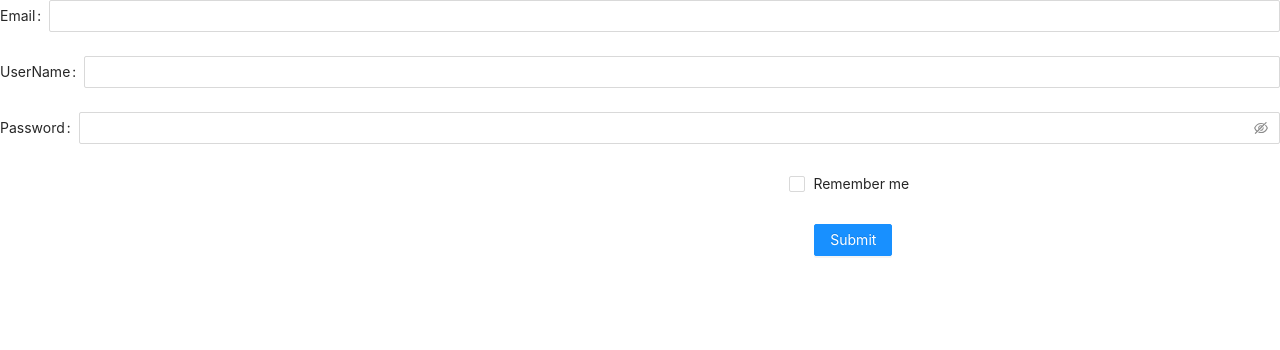
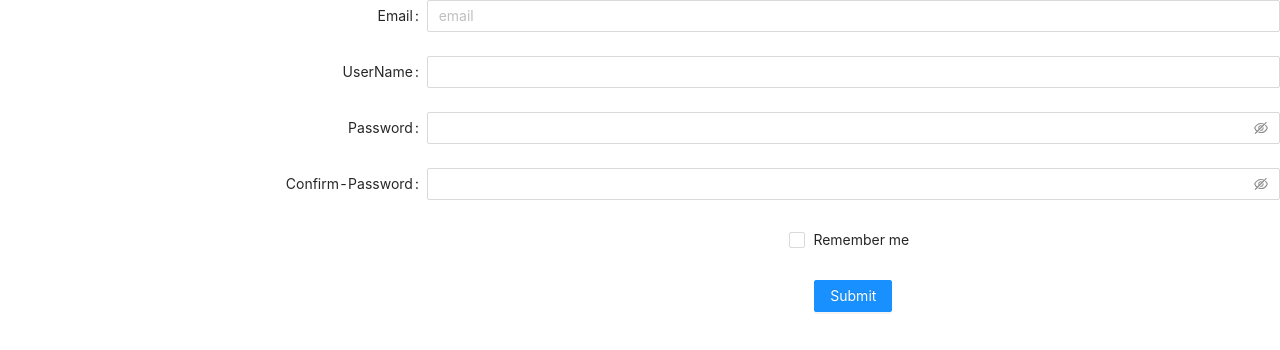
Before and after one commit to Bilal856500/React-Ant, a React (Create React App) app: page / in a window 1280 px wide. Shown: the top 350 px of the page. Built offline with nearby package versions, Linux system fonts and the light colour scheme.

Commit message:
confirm password field is addded

```diff
--- a/src/antedForm.js
+++ b/src/antedForm.js
@@ -6,17 +6,24 @@ import * as Yup from 'yup';
 const schemaObj = Yup.object().shape({
 	username:Yup.string().required().min(6),
 	password:Yup.string().required().min(6),
-	email:Yup.string().required().min(6).email(),
+	email:Yup.string().required().email(),
+	confirmPassword:Yup.string().oneOf([Yup.ref('password'),null],'password must match').required()
 });
 function AntedForm(props) {
 	return(
-		<Formik initialValues={{username:"",password:"",email:''}} validationSchema={schemaObj} onSubmit={(data)=>console.log(data)}>
+		<Formik initialValues={{username:"",confirmPassword:"",password:"",email:''}} validationSchema={schemaObj} onSubmit={(data)=>console.log(data)}>
 			{({handleSubmit ,touched,handleChange ,errors,values,handleBlur})=>{
-				// console.log(values)
-				console.log(errors)
+				console.log(values)
+				// console.log(errors)
 
 				return(
 					<Form
+						labelCol={{
+							span: 8,
+						}}
+						wrapperCol={{
+							span: 16,
+						}}
 						onSubmit={handleSubmit}
 					>
 						<Form.Item
@@ -25,8 +32,8 @@ function AntedForm(props) {
 							value = {values.email}
 							onBlur={handleBlur}
 						>
-							<Input  name={"email"}/>
-							{errors.email&&touched.email&&<h1 className={"error"}>{errors.email}</h1> }
+							<Input  name={"email"} placeholder={"email"}/>
+							{errors.email&&touched.email&&<h1 style={{color: "red"}} className={"error"}>{errors.email}</h1> }
 
 						</Form.Item>
 						<Form.Item
@@ -36,7 +43,7 @@ function AntedForm(props) {
 							onBlur={handleBlur}
 						>
 							<Input  name={"username"}/>
-							{errors.username&&touched.username&&<h1 className={"error"}>{errors.username}</h1> }
+							{errors.username&&touched.username&&<h1  style={{color: "red"}} className={"error"}>{errors.username}</h1> }
 
 						</Form.Item>
 
@@ -48,7 +55,18 @@ function AntedForm(props) {
 							onBlur={handleBlur}
 						>
 							<Input.Password name={"password"} />
-							{errors.password&&touched.password&&<h1 className={"error"}>{errors.password}</h1> }
+							{errors.password&&touched.password&&<h1 style={{color: "red"}} className={"error"}>{errors.password}</h1> }
+						</Form.Item>
+
+						<Form.Item
+							label={"Confirm-Password"}
+							placeholder="confirmPassword"
+							value={values.confirmPassword}
+							onChange={handleChange}
+							onBlur={handleBlur}
+						>
+							<Input.Password name={"confirmPassword"} />
+							{errors.confirmPassword&&touched.confirmPassword&&<h1 style={{color: "red"}} className={"error"}>{errors.confirmPassword}</h1> }
 						</Form.Item>
 
 						<Form.Item
@@ -68,7 +86,7 @@ function AntedForm(props) {
 								span: 16,
 							}}
 						>
-							<Button type="primary" htmlType="submit" >
+							<Button type="primary" htmlType={"submit"} >
 								Submit
 							</Button>
 						</Form.Item>
```
